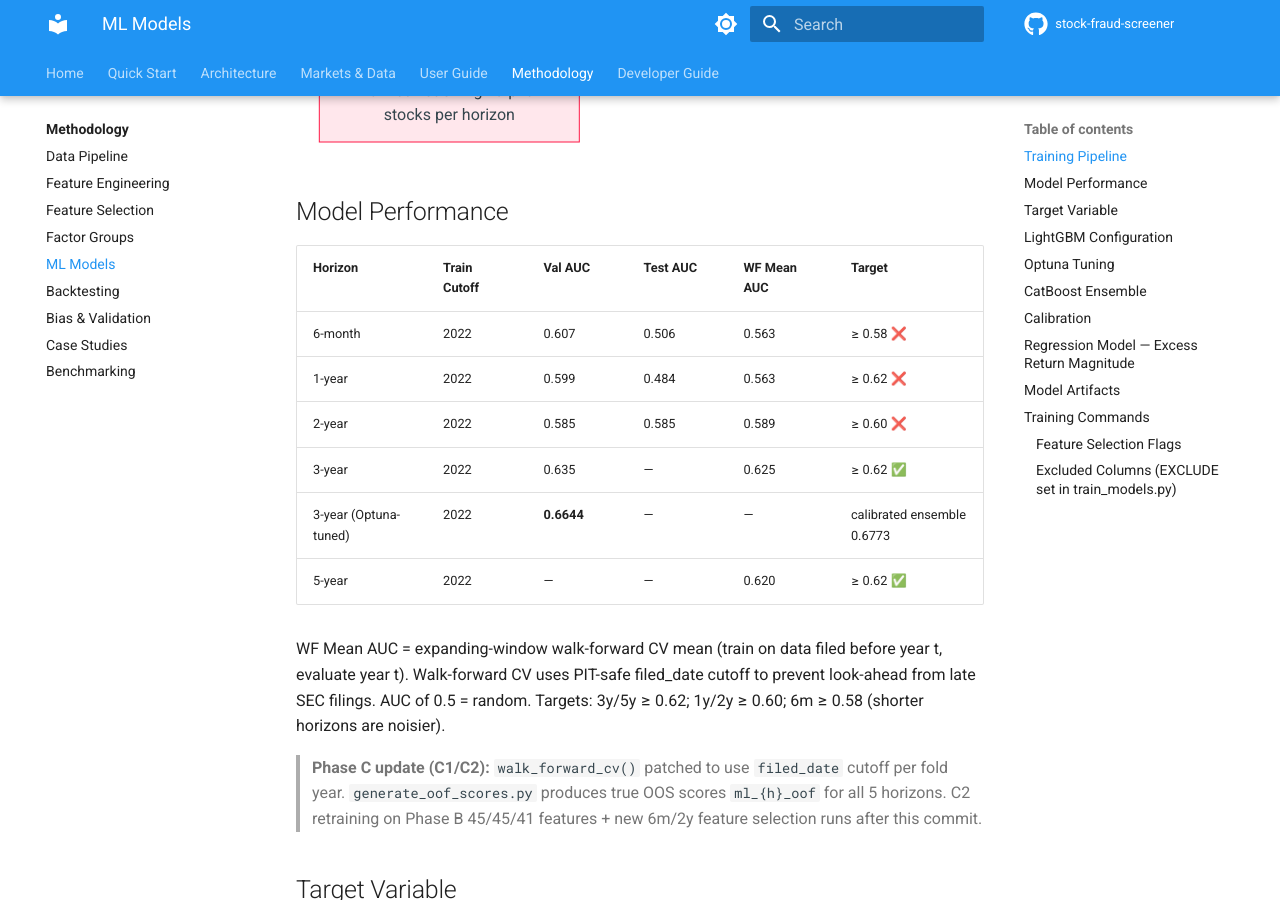
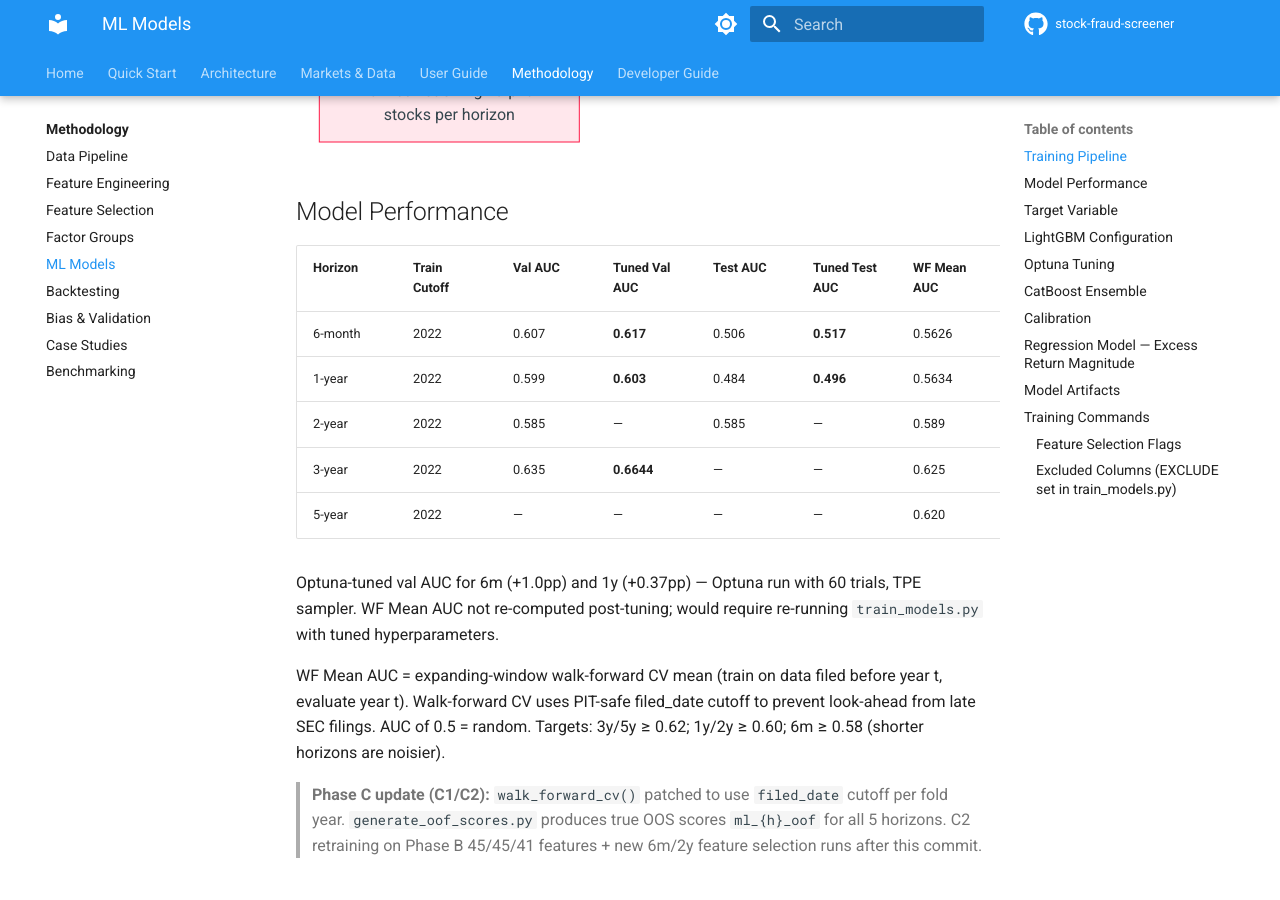
Before and after one commit to sherlock718/stock-fraud-screener, an MkDocs documentation site: the page built from docs/methodology/models.md, in a window 1280 px wide and 900 px high, scrolled down 2151 px. Built offline with MkDocs 1.6.1 and Material for MkDocs 9.7.7, drawn with Linux system fonts in a browser that asks for light colours; comment, search, counter and statistics services are not loaded.

Commit message:
perf(models): Optuna 60-trial tuning for 6m and 1y horizons
6m: tuned val AUC 0.617 (+1.0pp), tuned test AUC 0.517 (+1.2pp)
1y: tuned val AUC 0.603 (+0.37pp), tuned test AUC 0.496 (+1.2pp)
model_meta.json updated with tuned_val_auc and tuned_test_auc fields.
WF Mean AUC unchanged (requires train_models.py re-run with tuned params).

Updated docs/methodology/models.md and docs/index.md AUC tables.

```diff
--- a/docs/methodology/models.md
+++ b/docs/methodology/models.md
@@ -18,14 +18,15 @@ flowchart TD
 
 ## Model Performance
 
-| Horizon | Train Cutoff | Val AUC | Test AUC | WF Mean AUC | Target |
-|---|---|---|---|---|---|
-| 6-month | 2022 | 0.607 | 0.506 | 0.563 | ≥ 0.58 ❌ |
-| 1-year | 2022 | 0.599 | 0.484 | 0.563 | ≥ 0.62 ❌ |
-| 2-year | 2022 | 0.585 | 0.585 | 0.589 | ≥ 0.60 ❌ |
-| 3-year | 2022 | 0.635 | — | 0.625 | ≥ 0.62 ✅ |
-| 3-year (Optuna-tuned) | 2022 | **0.6644** | — | — | calibrated ensemble 0.6773 |
-| 5-year | 2022 | — | — | 0.620 | ≥ 0.62 ✅ |
+| Horizon | Train Cutoff | Val AUC | Tuned Val AUC | Test AUC | Tuned Test AUC | WF Mean AUC | Target |
+|---|---|---|---|---|---|---|---|
+| 6-month | 2022 | 0.607 | **0.617** | 0.506 | **0.517** | 0.5626 | ≥ 0.58 ❌ |
+| 1-year | 2022 | 0.599 | **0.603** | 0.484 | **0.496** | 0.5634 | ≥ 0.62 ❌ |
+| 2-year | 2022 | 0.585 | — | 0.585 | — | 0.589 | ≥ 0.60 ❌ |
+| 3-year | 2022 | 0.635 | **0.6644** | — | — | 0.625 | ≥ 0.62 ✅ |
+| 5-year | 2022 | — | — | — | — | 0.620 | ≥ 0.62 ✅ |
+
+Optuna-tuned val AUC for 6m (+1.0pp) and 1y (+0.37pp) — Optuna run with 60 trials, TPE sampler. WF Mean AUC not re-computed post-tuning; would require re-running `train_models.py` with tuned hyperparameters.
 
 WF Mean AUC = expanding-window walk-forward CV mean (train on data filed before year t, evaluate year t).
 Walk-forward CV uses PIT-safe filed_date cutoff to prevent look-ahead from late SEC filings.
```
Also changed, not shown: CHANGELOG.md (+9 -0 lines), docs/index.md (+7 -8 lines).
